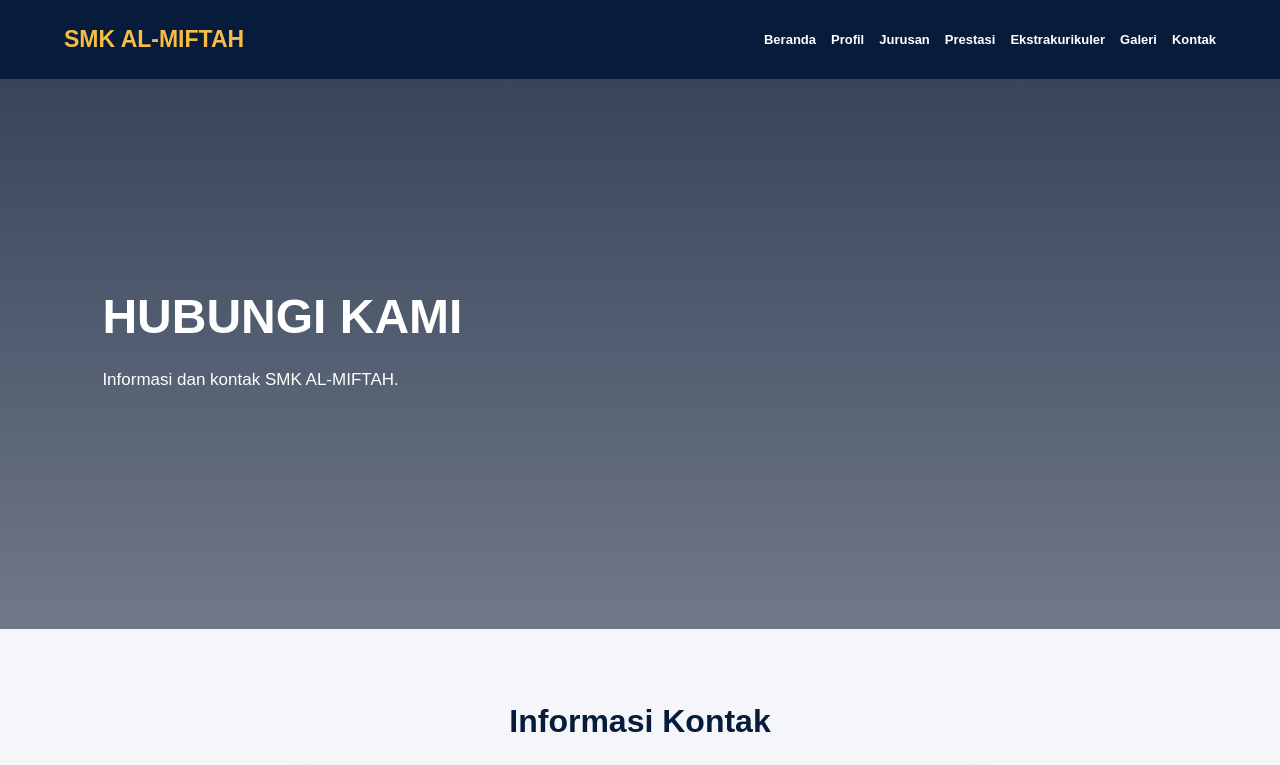
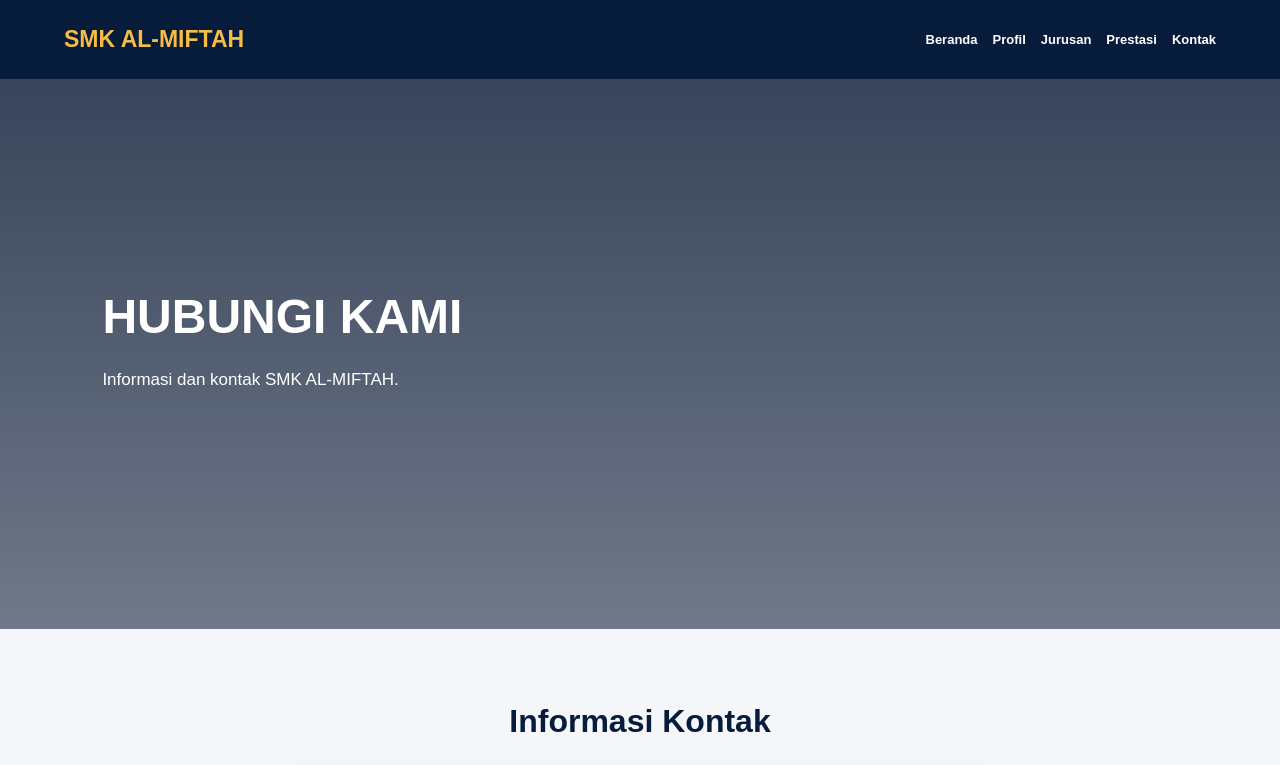
Before and after one commit to benymohammad/Benymohammad.github.io, a plain HTML site: page kontak.html in a window 1280 px wide. Shown: the top 765 px of the page. Drawn offline with Linux system fonts and the light colour scheme.

Commit message:
Update kontak.html

```diff
--- a/kontak.html
+++ b/kontak.html
@@ -16,8 +16,6 @@
         <a href="profil.html">Profil</a>
         <a href="jurusan.html">Jurusan</a>
         <a href="prestasi.html">Prestasi</a>
-        <a href="ekstrakurikuler.html">Ekstrakurikuler</a>
-        <a href="galeri.html">Galeri</a>
         <a href="kontak.html">Kontak</a>
     </nav>
 </header>
```
